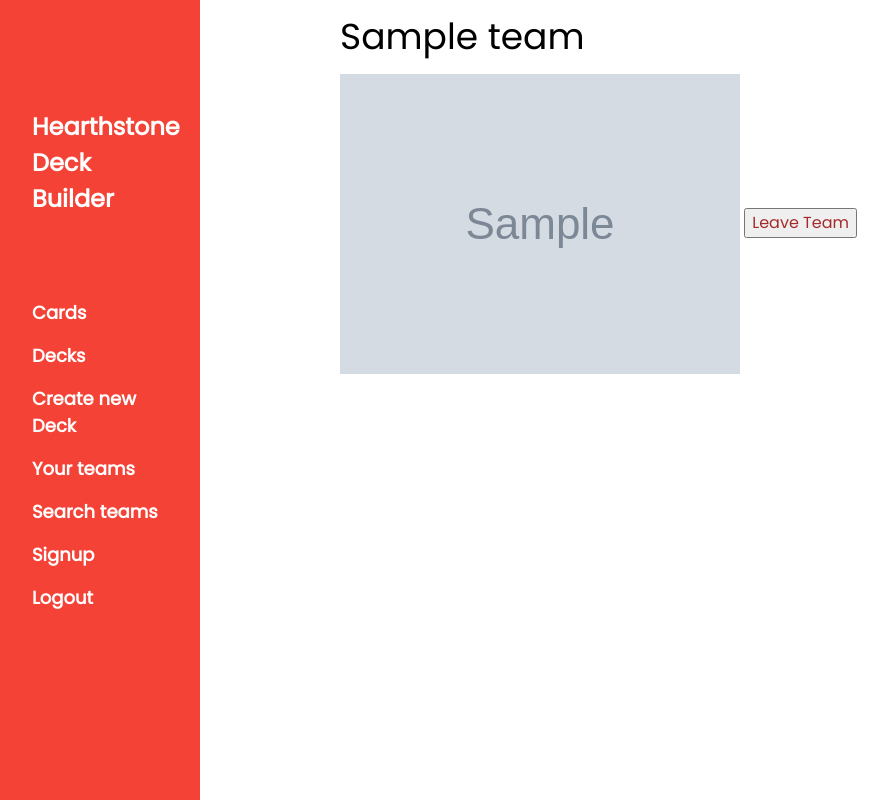
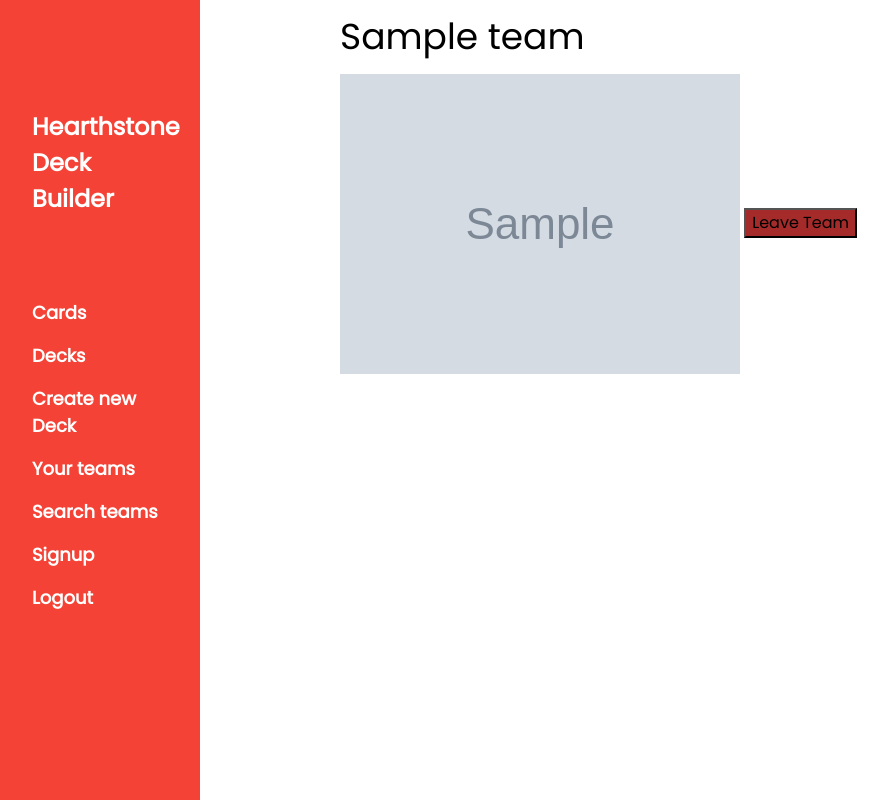
Before and after one commit to viloc98/HearthstoneDT, a Django app: template templates/team_profile.html in a window 1280 px wide. Shown: the whole page, without its empty margins (0-888 px from the left). Run offline with Django 3.2, Linux system fonts and the light colour scheme; the template is opened without the code that fills it: values that come from a table or form of the project are taken from there, others are empty; tables that the repository leaves empty hold one stand-in row (values such as "Sample post"); grey boxes marked "Sample" are stand-in pictures.

Commit message:
Canvi de color

```diff
--- a/templates/team_profile.html
+++ b/templates/team_profile.html
@@ -6,7 +6,7 @@
         {% if not players_query %}
         <a href="{% url 'HSDT:join_team' user=user.pk  team=team.pk %}"><button style="background-color: chartreuse">Join Team</button></a>
         {% else %}
-            <a href="{% url 'HSDT:leave_team' user=user.pk team=team.pk %}"><button style="color: brown">Leave Team</button></a>
+            <a href="{% url 'HSDT:leave_team' user=user.pk team=team.pk %}"><button style="background-color: brown">Leave Team</button></a>
         {% endif %}
     {% endfor %}
 
```
